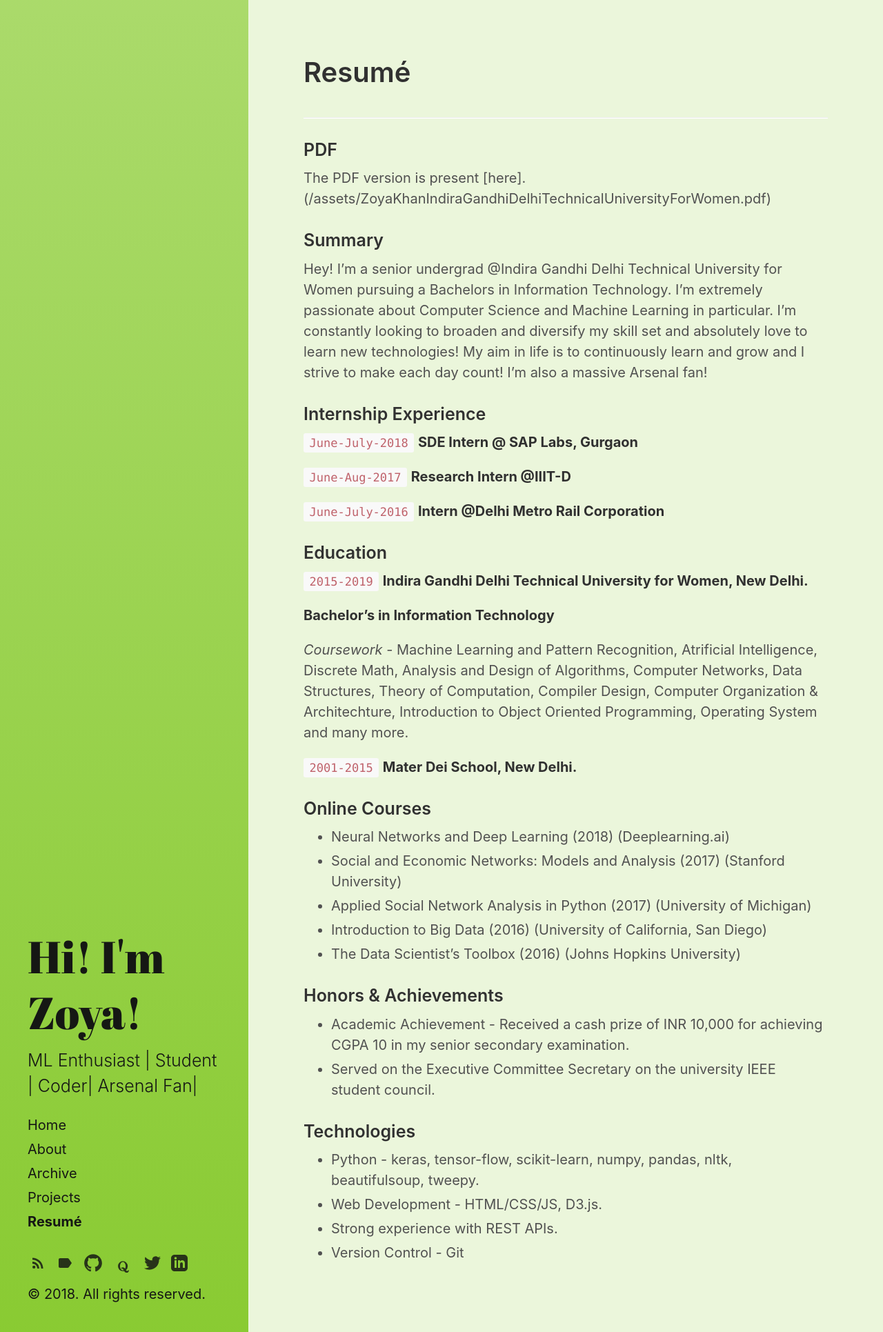
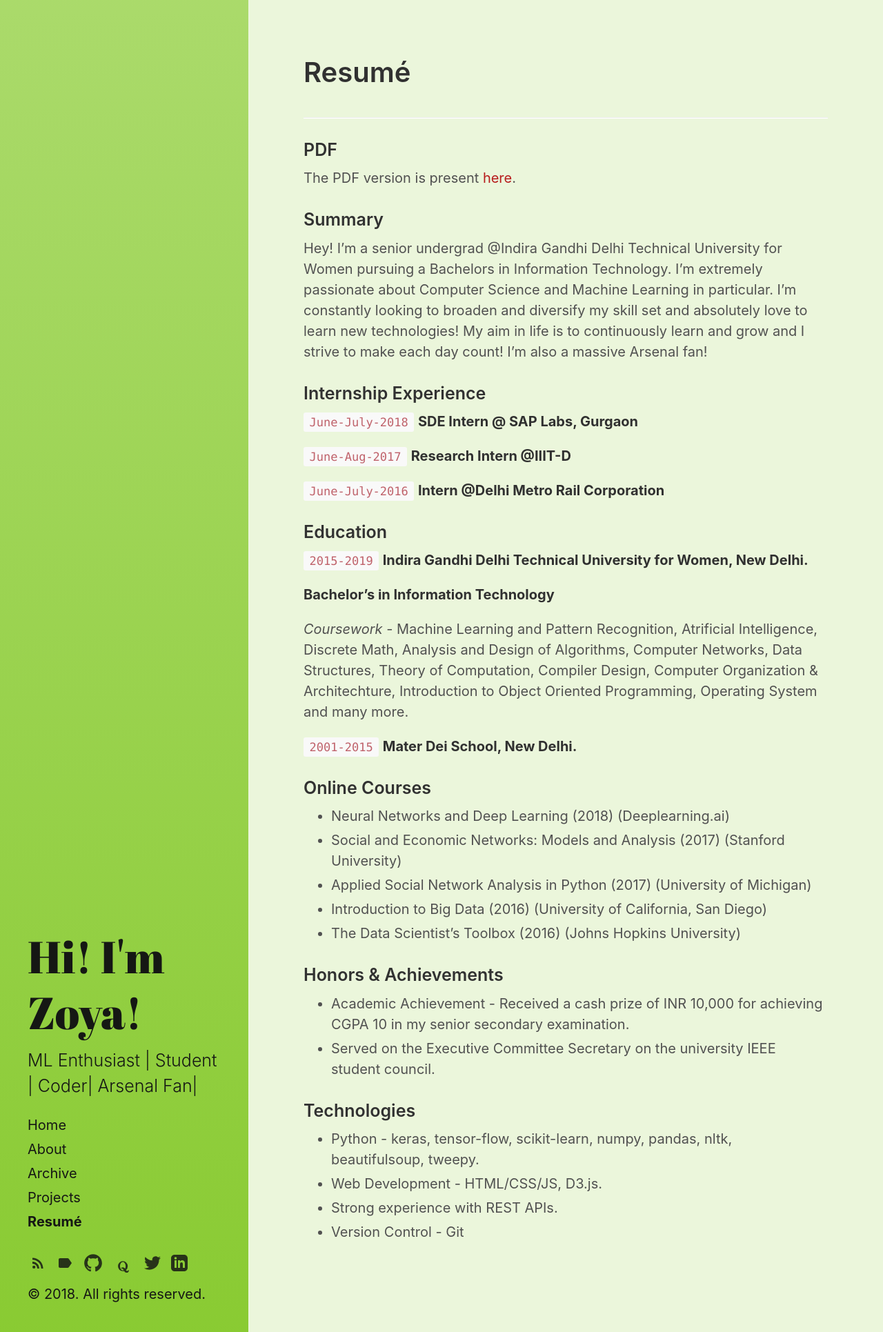
Before and after one commit to zeddmaxx/zeddmaxx.github.io, a Jekyll site: the page built from resume.md, in a window 1280 px wide. Shown: the whole page at 69% size. Built offline with Jekyll 4.4.1, drawn with Linux system fonts in a browser that asks for light colours.

Commit message:
Update resume.md

```diff
--- a/resume.md
+++ b/resume.md
@@ -7,7 +7,7 @@ sidebar_link: true
 <hr>
 
 ### PDF
-The PDF version is present [here].(/assets/ZoyaKhanIndiraGandhiDelhiTechnicalUniversityForWomen.pdf)
+The PDF version is present [here](/assets/ZoyaKhanIndiraGandhiDelhiTechnicalUniversityForWomen.pdf).
 
 ### Summary
 
```
